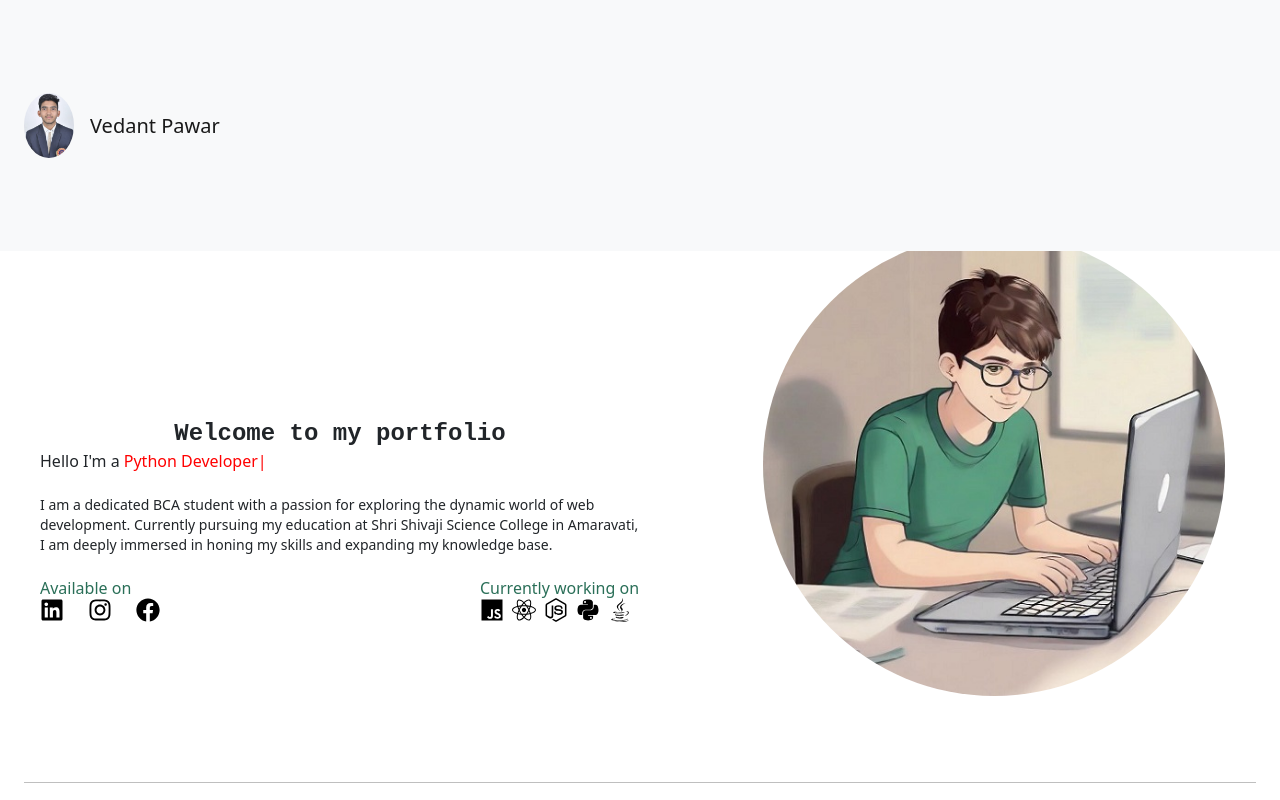
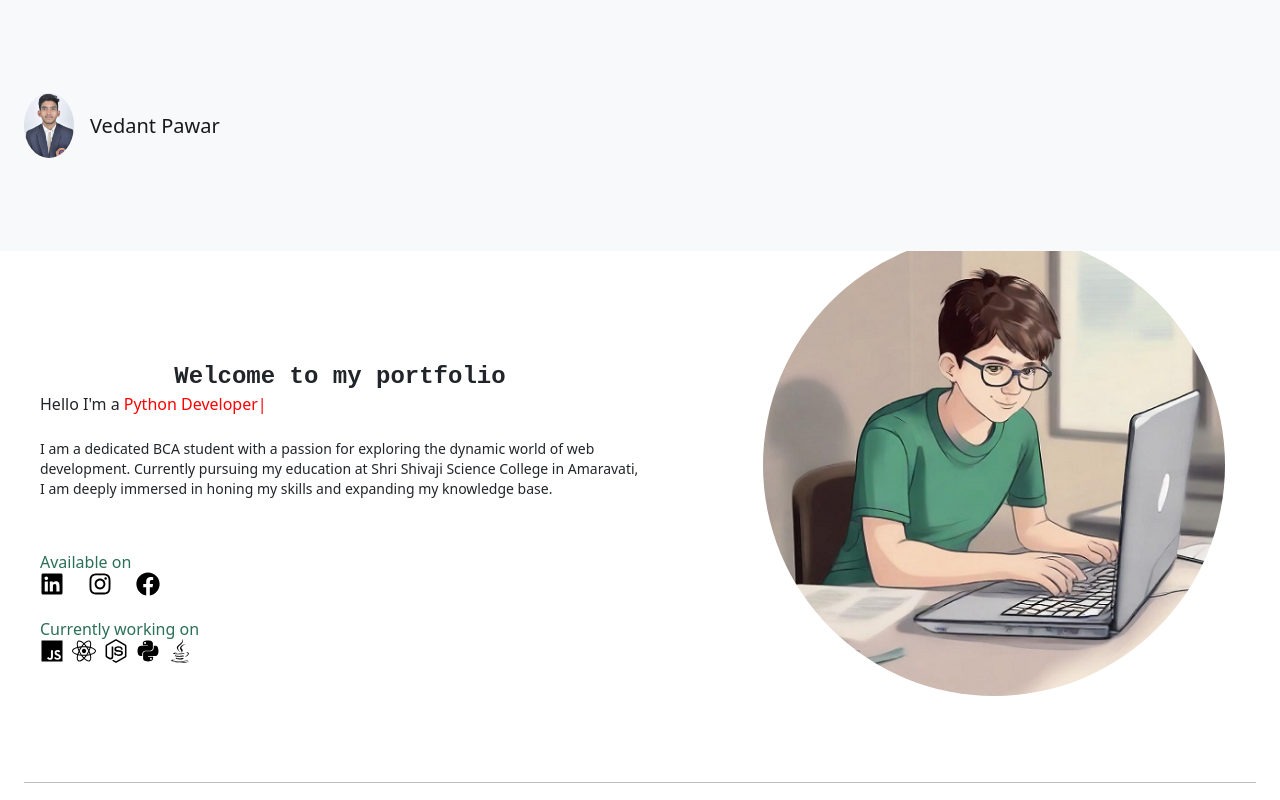
Before and after one commit to Vedant012345/myportfolio, a React (Vite) app: page / in a window 1280 px wide. Shown: the top 800 px of the page. Built offline with nearby package versions, Linux system fonts and the light colour scheme.

Commit message:
Home.jsx

```diff
--- a/src/componants/Home.jsx
+++ b/src/componants/Home.jsx
@@ -24,8 +24,8 @@ function Home() {
             Currently pursuing my education at Shri Shivaji Science College in Amaravati,
             I am deeply immersed in honing my skills and expanding my knowledge base.</p>
           <br />
-          <div className="icon-part">
-            <div>
+          <div className="icon-part flex flex-col justify-center">
+            <div className="mb-3">
               <h2>Available on</h2>
               <div className="flex flex-wrap justify-start items-center">
                 <a href="https://www.linkedin.com/feed/?trk=homepage-basic_sign-in-submit" className="mr-4 mb-2"><FaLinkedin className="icon" size={24} /></a>
@@ -34,7 +34,7 @@ function Home() {
 
               </div>
             </div>
-            <div>
+            <div className="mb-3">
               <h2>Currently working on</h2>
               <div className="flex flex-wrap justify-start items-center">
                 <FaJs className="icon mr-4 mb-2 md:text-3x1 hover:scale-110 round-full" size={24} />
```
